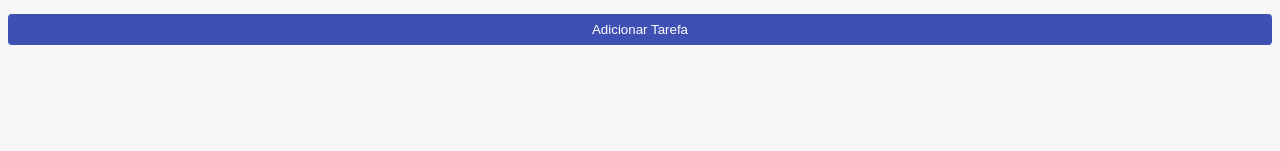
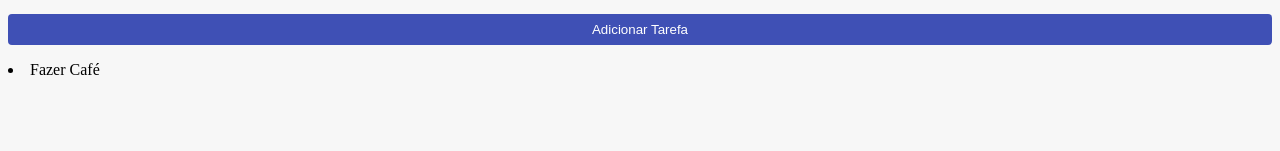
Before and after one commit to LeoneFrutuoso/aulas-aplicativos-pwa, a React (Vite) app: page /lista-tarefas in a window 1280 px wide. Both pictures are taken after a click on the button "Adicionar Tarefa". Shown: the part 204-355 px from the top of the page. Built offline with nearby package versions, Linux system fonts and the light colour scheme.

Commit message:
atualiz.2

```diff
--- a/src/paginas/PaginaListaTarefas/PaginaListaTarefas.jsx
+++ b/src/paginas/PaginaListaTarefas/PaginaListaTarefas.jsx
@@ -8,7 +8,12 @@ function PaginaListaTarefas() {
 const [tarefas,settarefas] = useState ([])
 
 
-  const adicionarTarefa = () => {};
+  const adicionarTarefa = () => {
+tarefas.push(descricaoTarefa)
+settarefas([...tarefas]);
+
+
+  };
 
   return (
     <Principal titulo="Lista de Tarefas" voltarPara="/">
@@ -25,6 +30,12 @@ const [tarefas,settarefas] = useState ([])
       <BotaoCustomizado tipo="primario" aoClicar={adicionarTarefa}>
         Adicionar Tarefa
       </BotaoCustomizado>
+
+{ tarefas.map((item) => {
+return <li> {item}</li>
+})}
+
+
     </Principal>
   );
 }
```
